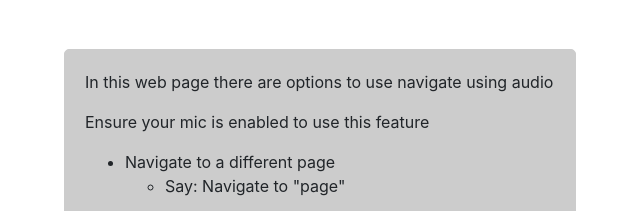
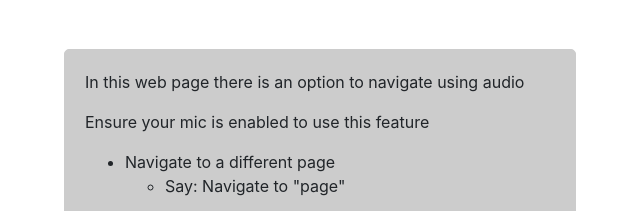
Before and after one commit to gbrown11/inst377_Project_Group35_Movie-Discoveries, a website: page public/aboutpage.html in a window 1280 px wide. Shown: the part 865-1076 px from the top of the page, 320-960 px from the left. Drawn offline with nearby package versions, Linux system fonts and the light colour scheme; a script that the page names is missing.

Commit message:
Voice Naviagtion Changes

```diff
--- a/public/aboutpage.html
+++ b/public/aboutpage.html
@@ -86,7 +86,7 @@
     <br><br><br>
 
     <div id="audioContainer">
-        <p>In this web page there are options to use navigate using audio</p>
+        <p>In this web page there is an option to navigate using audio</p>
         <p>Ensure your mic is enabled to use this feature</p>
         <ul>
             <li>Navigate to a different page</li>
```
Also changed, not shown: public/index.html (+1 -1 lines), public/recommendedpage.html (+1 -1 lines), public/trendingpage.html (+1 -1 lines).
